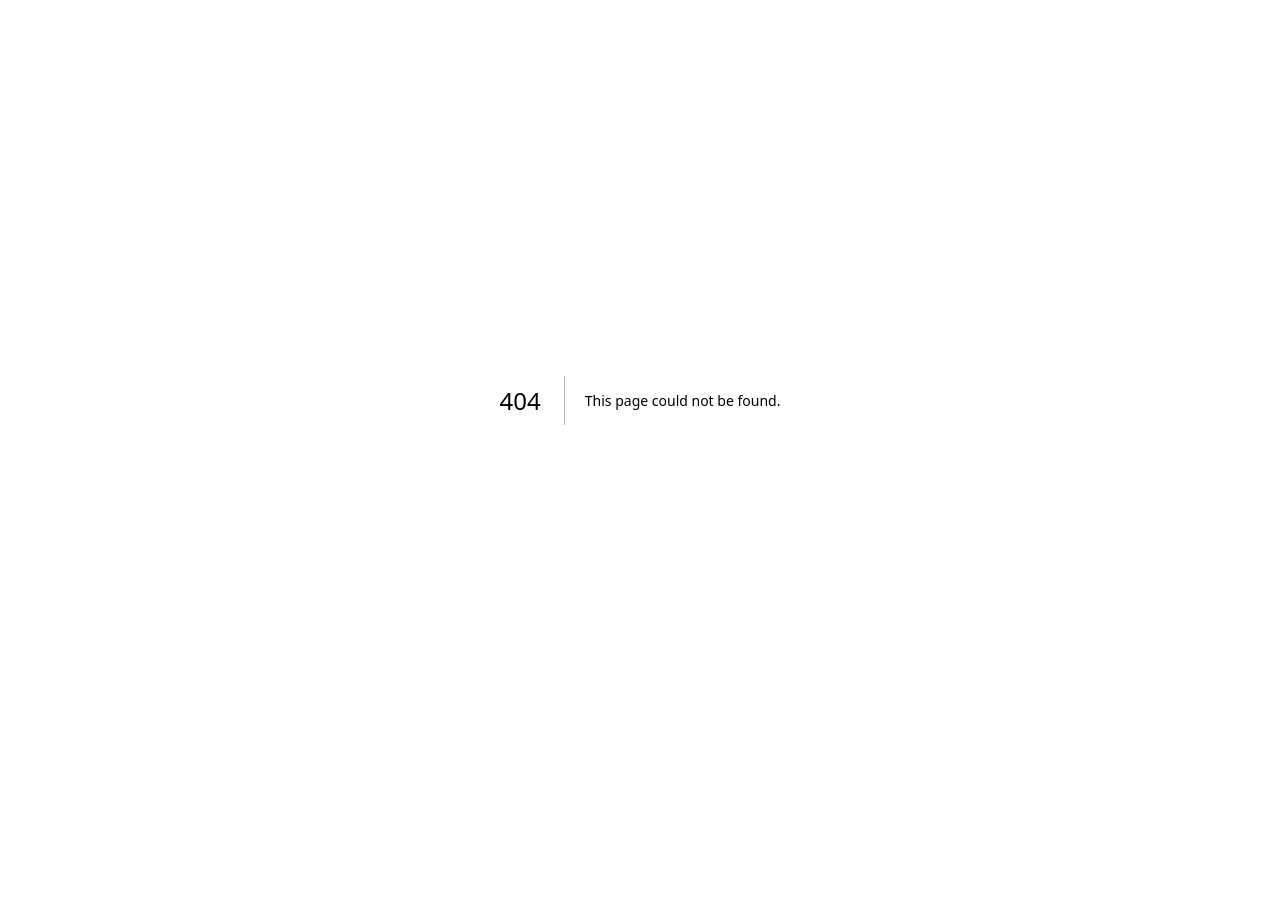
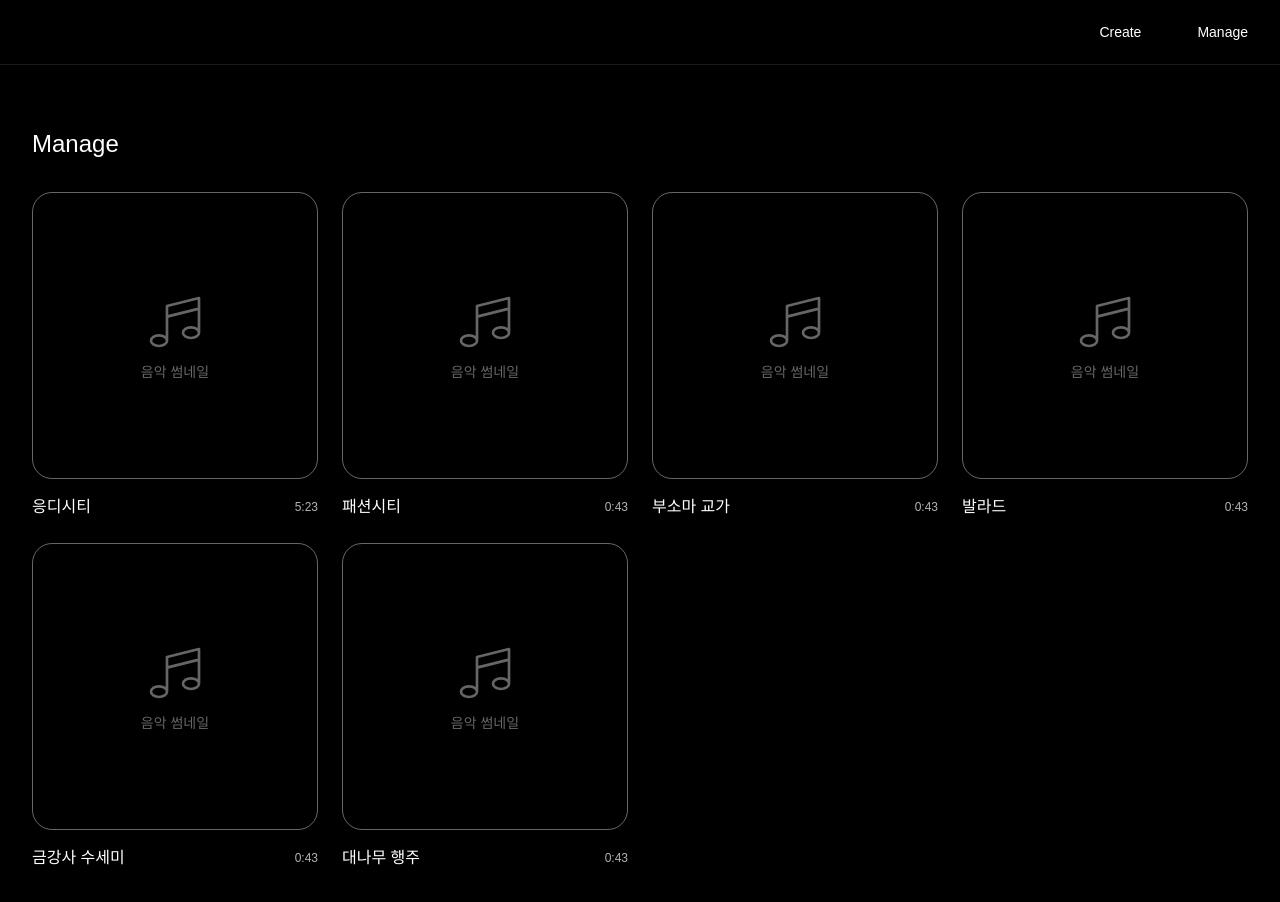
Before and after one commit to Vimic-uton/vimic-front, a Next.js app: page /manage in a window 1280 px wide. Before the commit this address had no page. Before the commit the page ends 800 px from the top, so only its background shows below. Built offline with nearby package versions, Linux system fonts and the light colour scheme.

Commit message:
add :: manage

```diff
--- a/app/layout.tsx
+++ b/app/layout.tsx
@@ -13,8 +13,9 @@ export default function RootLayout({ children }: { children: ReactNode }) {
           rel="stylesheet"
         />
       </head>
-      <body className='overflow-hidden'>
-        <div className="min-h-screen ">{children}</div>
+      <body className="font-bodoni">
+        <Header />
+        {children}
       </body>
     </html>
   );
--- /dev/null
+++ b/app/manage/page.tsx
@@ -0,0 +1,5 @@
+import Manage from '../../features/manage/Manage';
+
+export default function ManagePage() {
+  return <Manage />;
+}
--- /dev/null
+++ b/features/manage/Manage.tsx
@@ -0,0 +1,74 @@
+'use client';
+
+import { useState } from 'react';
+
+interface MusicItem {
+  id: string;
+  title: string;
+  duration: string;
+  thumbnail?: string;
+}
+
+export default function Manage() {
+  const [musicList, setMusicList] = useState<MusicItem[]>([
+    { id: '1', title: '응디시티', duration: '5:23' },
+    { id: '2', title: '패션시티', duration: '0:43' },
+    { id: '3', title: '부소마 교가', duration: '0:43' },
+    { id: '4', title: '발라드', duration: '0:43' },
+    { id: '5', title: '금강사 수세미', duration: '0:43' },
+    { id: '6', title: '대나무 행주', duration: '0:43' },
+  ]);
+
+  return (
+    <div className="min-h-screen bg-black text-white p-8 pt-32">
+      <div className="relative z-20 max-w-7xl mx-auto">
+        {/* 제목 */}
+        <h1 className="text-2xl font-bodoni mb-8">Manage</h1>
+
+        {/* 음악 목록 그리드 */}
+        <div className="grid grid-cols-1 sm:grid-cols-2 lg:grid-cols-3 xl:grid-cols-4 gap-6">
+          {musicList.map((music) => (
+            <div key={music.id} className="group cursor-pointer">
+              {/* 썸네일 */}
+              <div className="w-full h-[287px] border border-white/40 rounded-[20px] bg-transparent flex items-center justify-center mb-4 group-hover:border-white/60 transition-colors">
+                {music.thumbnail ? (
+                  <img
+                    src={music.thumbnail}
+                    alt={music.title}
+                    className="w-full h-full object-cover rounded-[20px]"
+                  />
+                ) : (
+                  <div className="text-white/40 text-center">
+                    <svg className="w-16 h-16 mx-auto mb-2" fill="none" stroke="currentColor" viewBox="0 0 24 24">
+                      <path strokeLinecap="round" strokeLinejoin="round" strokeWidth={1} d="M9 19V6l12-3v13M9 19c0 1.105-1.343 2-3 2s-3-.895-3-2 1.343-2 3-2 3 .895 3 2zm12-3c0 1.105-1.343 2-3 2s-3-.895-3-2 1.343-2 3-2 3 .895 3 2zM9 10l12-3" />
+                    </svg>
+                    <p className="text-sm">음악 썸네일</p>
+                  </div>
+                )}
+              </div>
+
+              {/* 음악 정보 */}
+              <div className="flex items-center justify-between">
+                <h3 className="text-white font-medium text-base">{music.title}</h3>
+                <span className="text-white/70 text-xs font-medium">{music.duration}</span>
+              </div>
+            </div>
+          ))}
+        </div>
+
+        {/* 빈 상태 */}
+        {musicList.length === 0 && (
+          <div className="text-center py-20">
+            <div className="text-white/40 mb-4">
+              <svg className="w-24 h-24 mx-auto" fill="none" stroke="currentColor" viewBox="0 0 24 24">
+                <path strokeLinecap="round" strokeLinejoin="round" strokeWidth={1} d="M9 19V6l12-3v13M9 19c0 1.105-1.343 2-3 2s-3-.895-3-2 1.343-2 3-2 3 .895 3 2zm12-3c0 1.105-1.343 2-3 2s-3-.895-3-2 1.343-2 3-2 3 .895 3 2zM9 10l12-3" />
+              </svg>
+            </div>
+            <h3 className="text-white/60 text-lg mb-2">생성된 음악이 없습니다</h3>
+            <p className="text-white/40">Create 페이지에서 새로운 음악을 만들어보세요!</p>
+          </div>
+        )}
+      </div>
+    </div>
+  );
+}
```
